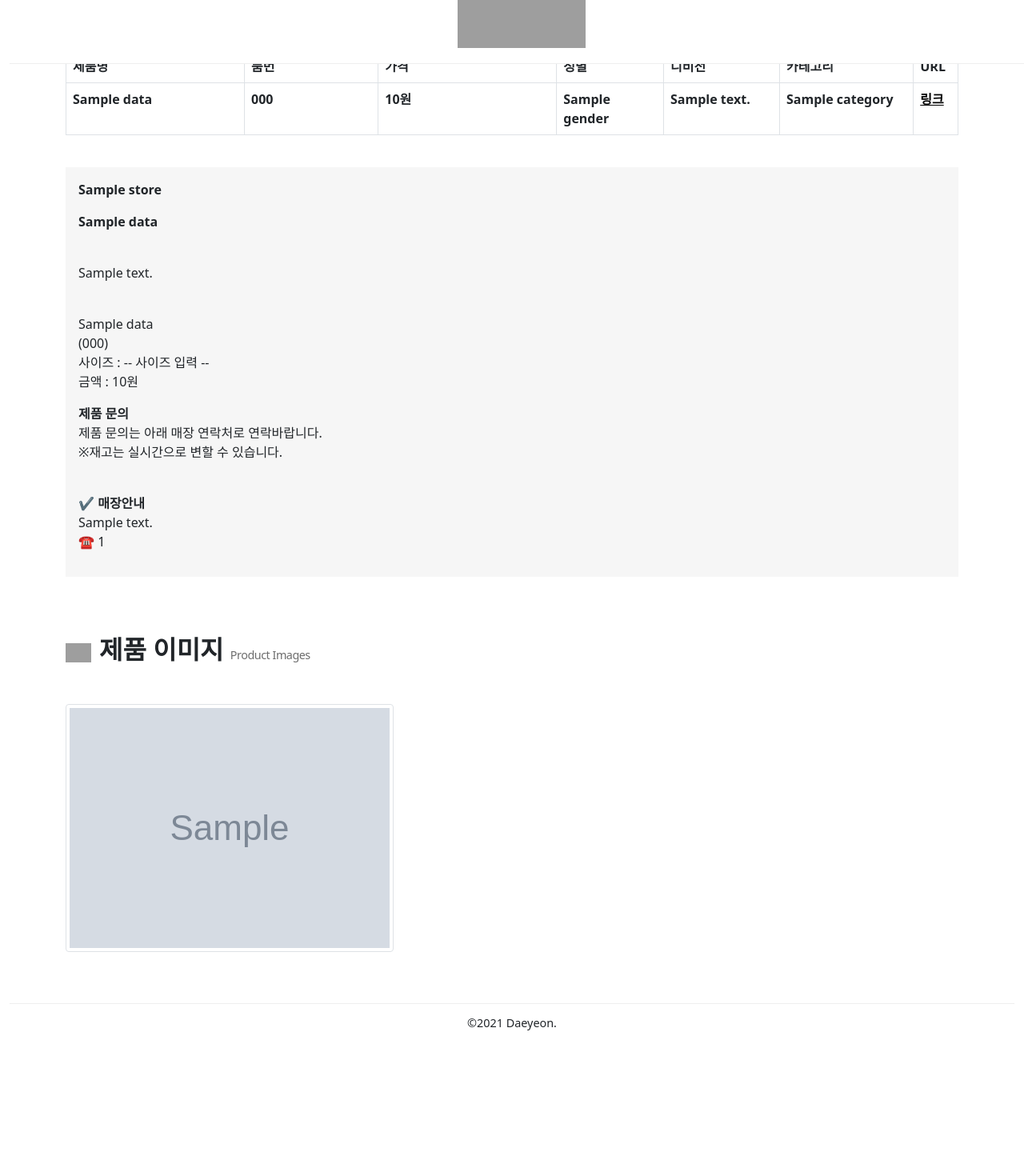
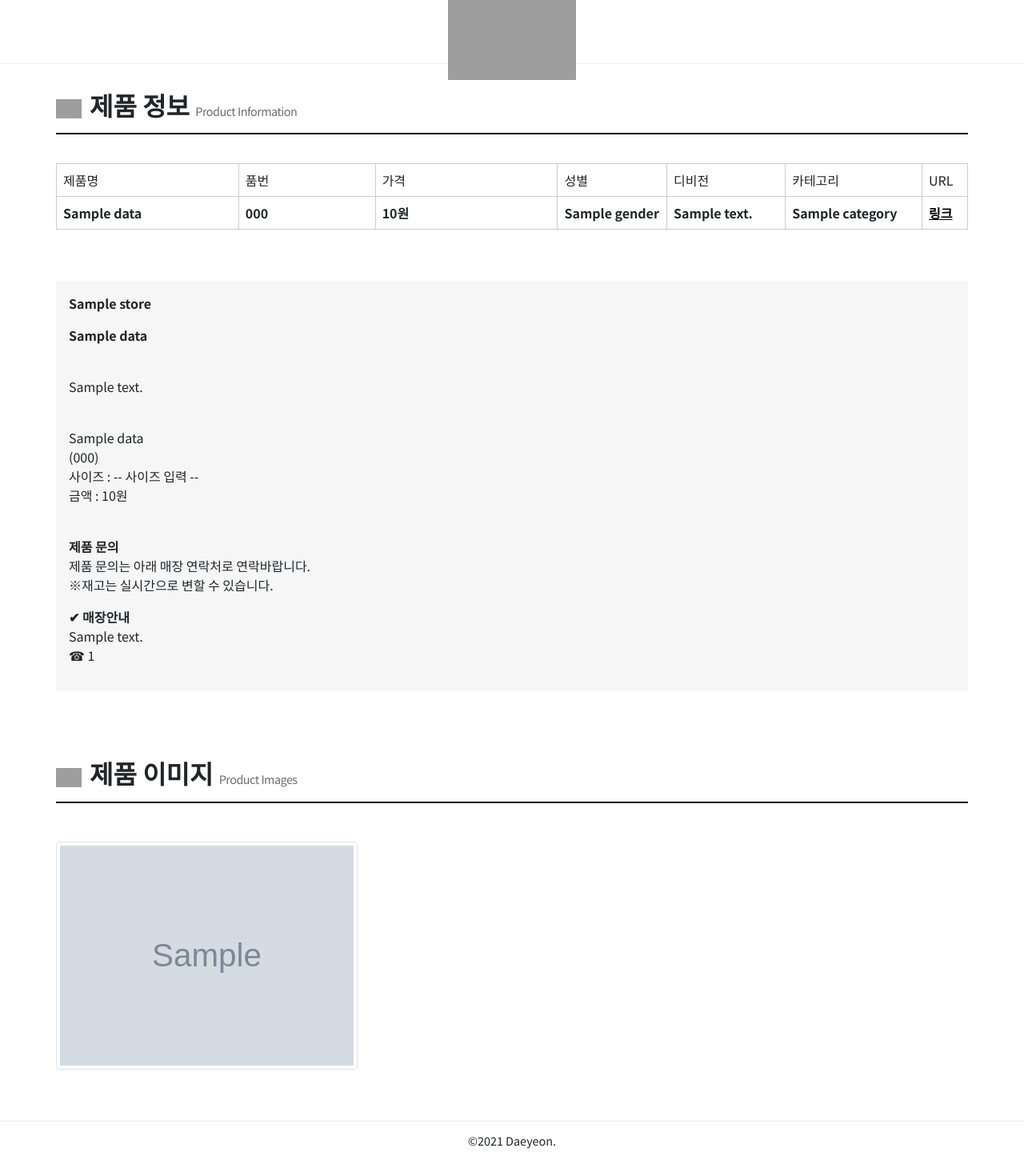
Before and after one commit to JoonKim03/django-product-search, a Django app: template user/templates/search/detail.html in a window 1280 px wide. Shown: the whole page at 80% size. Before the commit the page ends 1288 px from the top, so only its background shows below. Run offline with Django 3.2, Linux system fonts and the light colour scheme; the template is opened without the code that fills it: most values are stand-ins (such as "Sample title", 1, 10 or a date in 2020); grey boxes marked "Sample" are stand-in pictures; lists and menus that the app fills with data are empty; grey boxes are pictures that could not be loaded.

Commit message:
change html

```diff
--- a/user/templates/search/base.html
+++ b/user/templates/search/base.html
@@ -12,8 +12,12 @@
     {% block header %}
     {% endblock %}
 </head>
+
+<body>
 <!--    <div class="container"> -->
 {% block contents %}
 {% endblock %}
 <!--    </div> -->
+
+</body>
 </html>
--- a/user/templates/search/detail.html
+++ b/user/templates/search/detail.html
@@ -2,8 +2,94 @@
 {% load humanize %}
 
 {% block header %}
-<body oncontextmenu="return false" ondragstart="return false">
-    <div class="container-fluid">
+
+
+<link rel="preconnect" href="https://fonts.gstatic.com">
+    <link href="https://fonts.googleapis.com/css2?family=Noto+Sans+KR:wght@300;400;700&display=swap" rel="stylesheet">
+    <!-- <link rel="stylesheet" href="css/css.css"> -->
+    <title>Daeyeon-Shop</title>
+    <style>
+        body {
+            font-family: 'Noto Sans KR';
+        }
+        .container-fluid {
+            padding: 0;
+        }
+        .mo-img {
+            width: 33%;
+            height: auto;
+            margin-right: 0.3%;
+        }
+
+        .mo-img:last-child {
+            margin-right: 0;
+        }
+
+        .mo-img:first-child {
+            width: 33.1%;
+        }
+
+        .container .line {
+            border-bottom: 2px solid #000;
+            padding-bottom: 1rem;
+        }
+
+        th {
+            font-weight: 400;
+            ;
+        }
+
+        .container {
+            padding: 0px;
+            margin-top: 14vh;
+        }
+
+        .font-bold th {
+            font-weight: bold;
+        }
+
+        .table {
+            border-color: #ccc;
+        }
+        .table-responsible {
+            white-space: nowrap;
+        }
+
+        .header_logo {
+            max-width: 100%;
+            height: 100%;
+            margin: 0 auto;
+            position: relative;
+        }
+
+        .row>* {
+            padding: 0px;
+        }
+
+        .row {
+            padding: 0.75rem;
+        }
+
+        @media screen and (max-width: 768px) {
+            .imagebox .mo-img {
+                width: 49.7%;
+                height: auto;
+                flex-direction: row;
+            }
+        }
+        @media screen and (max-width: 600px) {
+            .container {
+                padding-right: var(--bs-gutter-x,.75rem);
+                padding-left: var(--bs-gutter-x,.75rem);
+            }
+        }
+    </style>
+</head>
+
+{% endblock %}
+
+{% block contents %}
+<div class="container-fluid">
         <header style="width: 100%; height: 10vh; position: fixed; border-bottom: 1px solid #eee; background-color: #fff; z-index: 999; top: 0;">
             <div class="header_logo">
                <a href="#" style="width: 100%;"><img src="http://nike2094.godohosting.com/products/daeyeon/daeyeon_logo.png" alt=""
@@ -75,19 +161,21 @@
                                         <br>({{ data.product_code }})
                                         <br>사이즈 : -- 사이즈 입력 --
                                         <br>금액 : {{ data.price|intcomma}}원<br>
+                                        <br>
                                     </p>
                                     {% if data.kakao == "kakao" %}
                                     <p><strong> 제품 문의 </strong>
                                         <br>제품 문의 👉🏻 '{{ data.kakao_store }}' 카카오톡 채널
                                         <br>※재고는 실시간으로 변할 수 있습니다.
+                                        <br>
                                     </p>
                                     {% else %}
                                     <p><strong> 제품 문의 </strong>
                                         <br>제품 문의는 아래 매장 연락처로 연락바랍니다.
                                         <br>※재고는 실시간으로 변할 수 있습니다.
+                                        <br>
                                     </p>
                                     {% endif %}
-                                    <br>
                                     <p> <strong> ✔ 매장안내 </strong>
                                         <br> {{ data.address }}
                                         <br> ☎ {{ data.phone_number }}
```
